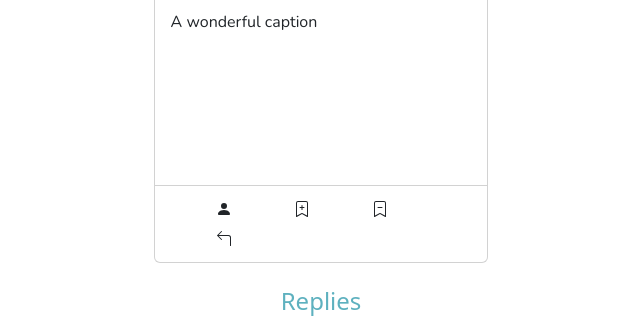
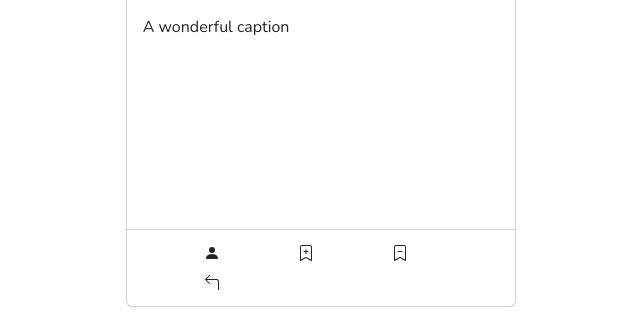
Before and after one commit to CesarCGuzman/itsc-3155-FromScratch, a Flask app: template templates/view-scratch.html in a window 1280 px wide. Shown: the part 373-690 px from the top of the page, without its empty margins (319-959 px from the left). Run offline with Flask 3, Linux system fonts and the light colour scheme; the template is opened without the code that fills it, so the values that code supplies are empty; parts of the project's set-up code (start-up, migrations or seed data) failed here and were passed over.

Commit message:
updated view-scratch page v2

```diff
--- a/templates/view-scratch.html
+++ b/templates/view-scratch.html
@@ -8,12 +8,14 @@
   }
 
   .card{
-    width: 30%;
+    width: 35%;
     height: 200px;
     align-self: center;
     margin: 0 auto;
     float: none;
-    margin-bottom: 10px;
+  }
+  .replies{
+    align-content: center;
   }
   label{
     display: block;
@@ -30,16 +32,13 @@
   }
 
     .icon{
-        padding-inline-start: 2em;
+        padding-inline-start: 3em;
         justify-content: center;
     }
     form {
         display: inline;
     }
    /* Clear floats after the columns */
-.row{
-  padding-bottom: 70;
-}
 
 </style>
 
@@ -53,9 +52,9 @@
     </button>
 </span>
 
-<label class="scratch-label justify-content-center">Scratch</label>
+<label class="scratch-label"></label>
 
-<div class="scratch" style="height:65%">
+<div class="scratch" style="height:75%">
     <div class="card h-100">
 
         <!--Card image display-->
@@ -118,65 +117,28 @@
 
 <!--Generates card replies-->
 <label class="justify-content-center" style="padding-top: 20;">Replies</label>
+
 <!--For loop for reply cards-->
 {% for i in range(3) %}
-<div class="row">
-    <div class="column">
-        <div class="card h-100 justify-content-center">
-
-            <!--Card image display-->
-            <img src="https://mdbcdn.b-cdn.net/img/Photos/new-templates/bootstrap-profiles/avatar-1.webp" class="card-img-top" alt="...">
-
-            <!--Card body text-->
-            <div class="card-body">
-                <p class="card-text">A wonderful caption</p>
-            </div>
-
-            <!--Card footer-->
-            <div class="card-footer bg-transparent justify-content-center">
-
-
-                <!--Person Icon-->
-                <span class="icon">
-                    <form action="/view-reply/scratch" method="get" class="">
-                        <button type="button" class="btn btn-clear">
-                            <svg xmlns="http://www.w3.org/2000/svg" width="16" height="16" fill="currentColor" class="bi bi-person-fill" viewBox="0 0 16 16">
-                                <path d="M3 14s-1 0-1-1 1-4 6-4 6 3 6 4-1 1-1 1H3zm5-6a3 3 0 1 0 0-6 3 3 0 0 0 0 6z"/>
-                            </svg>
-                        </button>
-                    </form>
-                </span>
-
-                <!--Upvote Icon-->
-                <span class="icon">
-                    <button type="button" class="btn btn-clear">
-                        <svg xmlns="http://www.w3.org/2000/svg" width="16" height="16" fill="currentColor" class="bi bi-bookmark-plus" viewBox="0 0 16 16">
-                            <path d="M2 2a2 2 0 0 1 2-2h8a2 2 0 0 1 2 2v13.5a.5.5 0 0 1-.777.416L8 13.101l-5.223 2.815A.5.5 0 0 1 2 15.5V2zm2-1a1 1 0 0 0-1 1v12.566l4.723-2.482a.5.5 0 0 1 .554 0L13 14.566V2a1 1 0 0 0-1-1H4z"/>
-                            <path d="M8 4a.5.5 0 0 1 .5.5V6H10a.5.5 0 0 1 0 1H8.5v1.5a.5.5 0 0 1-1 0V7H6a.5.5 0 0 1 0-1h1.5V4.5A.5.5 0 0 1 8 4z"/>
-                        </svg>
-                    </button>
-                </span>
-
-                <!--Downvote Icon-->
-                <span class="icon">
-                    <button type="button" class="btn btn-clear">
-                        <svg xmlns="http://www.w3.org/2000/svg" width="16" height="16" fill="currentColor" class="bi bi-bookmark-dash" viewBox="0 0 16 16">
-                            <path fill-rule="evenodd" d="M5.5 6.5A.5.5 0 0 1 6 6h4a.5.5 0 0 1 0 1H6a.5.5 0 0 1-.5-.5z"/>
-                            <path d="M2 2a2 2 0 0 1 2-2h8a2 2 0 0 1 2 2v13.5a.5.5 0 0 1-.777.416L8 13.101l-5.223 2.815A.5.5 0 0 1 2 15.5V2zm2-1a1 1 0 0 0-1 1v12.566l4.723-2.482a.5.5 0 0 1 .554 0L13 14.566V2a1 1 0 0 0-1-1H4z"/>
-                        </svg>
-                    </button>
-                </span>
-
-                <!--Reply Icon-->
-                <span class="icon">
-                    <form action="/compose-reply/scratch" method="get" class="">
-                        <button type="submit" class="btn btn-clear">
-                            <svg xmlns="http://www.w3.org/2000/svg" width="16" height="16" fill="currentColor" class="bi bi-arrow-90deg-left" viewBox="0 0 16 16">
-                                <path fill-rule="evenodd" d="M1.146 4.854a.5.5 0 0 1 0-.708l4-4a.5.5 0 1 1 .708.708L2.707 4H12.5A2.5 2.5 0 0 1 15 6.5v8a.5.5 0 0 1-1 0v-8A1.5 1.5 0 0 0 12.5 5H2.707l3.147 3.146a.5.5 0 1 1-.708.708l-4-4z"/>
-                            </svg>
-                        </button>
-                    </form>
-                </span>
+<div class="replies justify-content-center" style="padding-top: 20; padding-left: 450;">
+    <div class="row">
+        <div class="col-1" width="200">
+          <div class="d-flex">
+                <img class="rounded-circle" src="https://mdbcdn.b-cdn.net/img/Photos/new-templates/bootstrap-profiles/avatar-1.webp" alt="..." width="65"
+                height="65" />
+          </div>
+        </div>
+        <div class="col-5 d-flex">
+            <div>
+                <div>
+                    <p>
+                         Username
+                         <small>
+                            - 24 hours ago
+                        </small>
+                    </p>
+                </div>
+                <small> What's cookin good lookin, keep up the good work.</small>
             </div>
         </div>
     </div>
```
